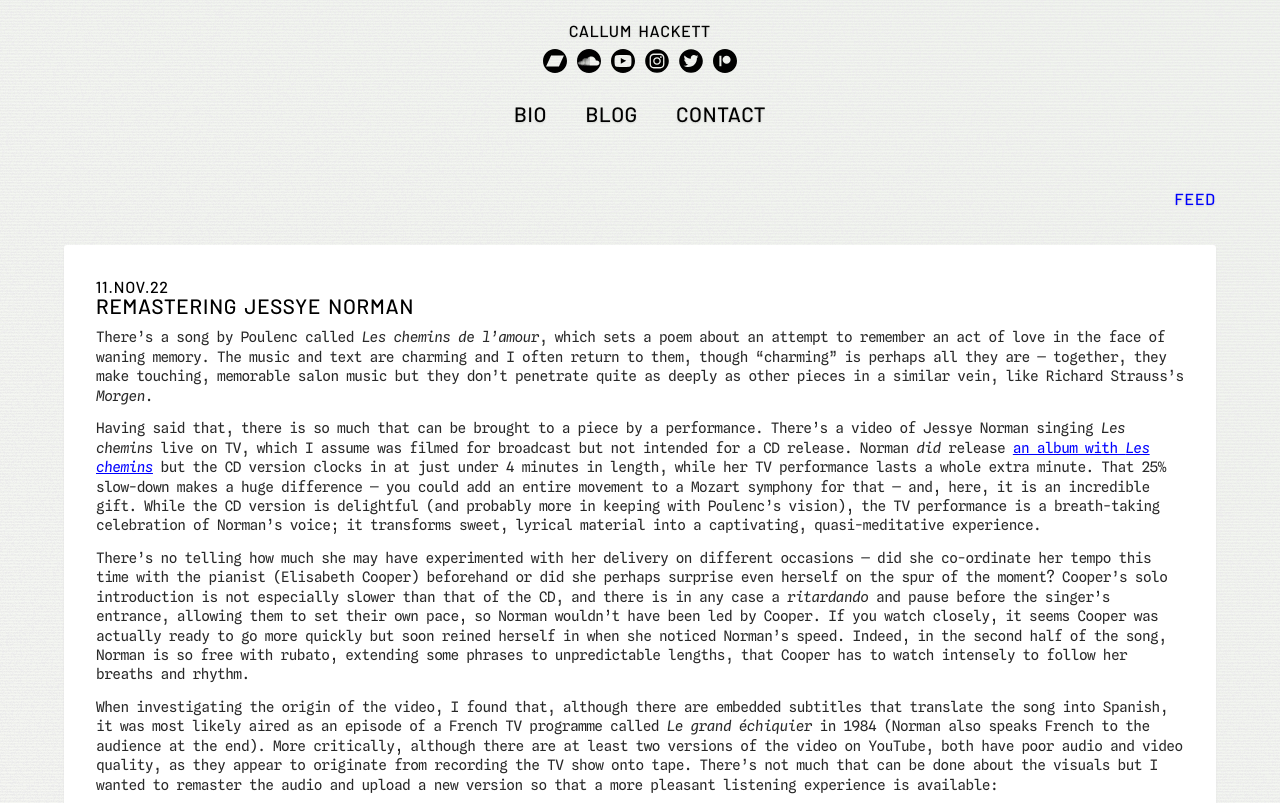
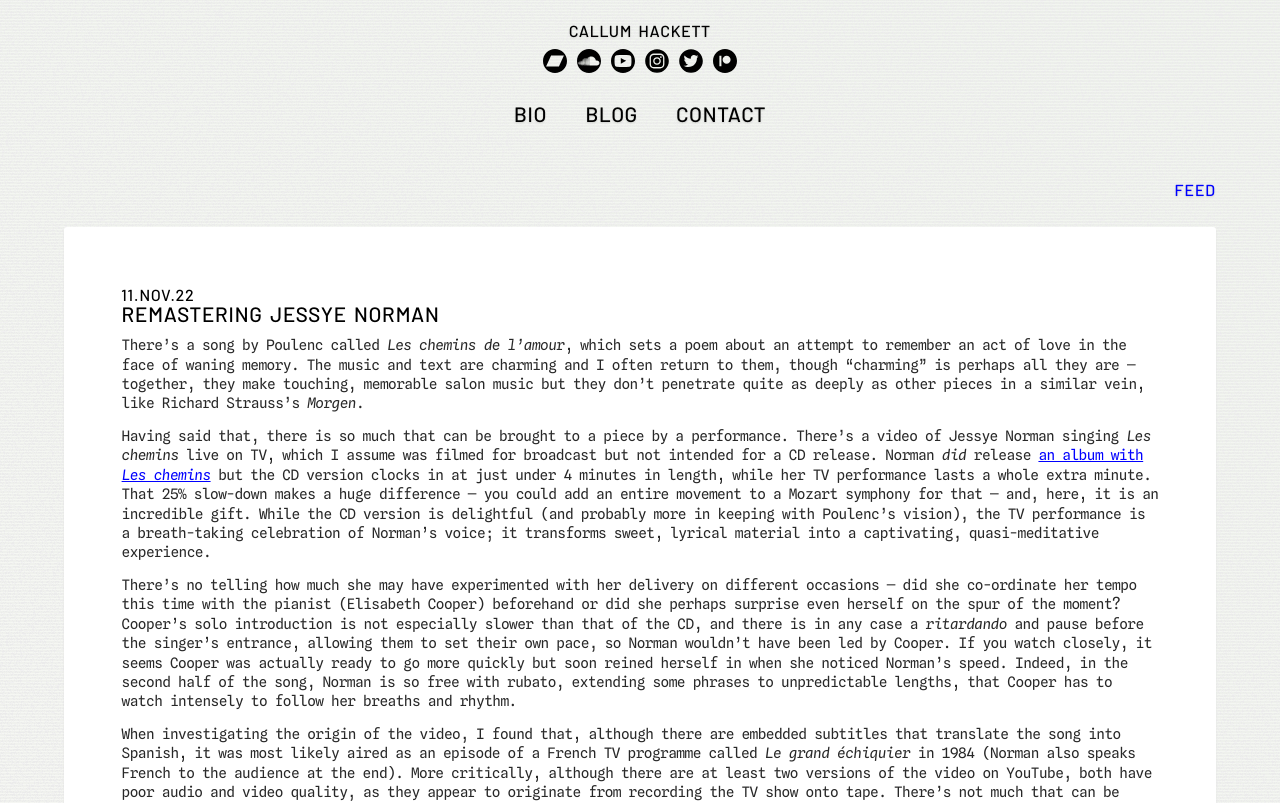
Before and after one commit to callumhackett/callumhackett.github.io, a Jekyll site: the page built from _posts/2022-11-11-jessye-norman-remastered.md, in a window 1280 px wide. Shown: the top 803 px of the page. Built offline with Jekyll 4.4.1, drawn with Linux system fonts in a browser that asks for light colours; comment, search, counter and statistics services are not loaded; grey boxes are pictures that could not be loaded.

Commit message:
fixed mobile issues

```diff
--- a/_layouts/page.html
+++ b/_layouts/page.html
@@ -27,7 +27,7 @@
 </div>
 <div id="mobile-post-tags" class="post-tags">
     {%- for tag in page.tags -%}
-    {% include tag_formatter.html tag=tag %}
+    {% include tag_formatter.html tag=tag %}&#32;
     {%- endfor -%}
 </div>
 <div id="empty-row"></div> <!-- this adds end-screen padding without affecting the auto size of the first row -->
--- a/assets/css/core.css
+++ b/assets/css/core.css
@@ -181,6 +181,6 @@
 }
 @media screen and (max-width: 1365px) {
     ul {
-        padding-left: calc(var(--body-padding * 0.75));
+        padding-left: calc(var(--body-padding) * 0.75);
     }
 }
--- a/assets/css/page.css
+++ b/assets/css/page.css
@@ -2,7 +2,6 @@
 #page-content {
     background: var(--body-background);
     border-radius: var(--border-radius);
-    padding: var(--body-padding);
     box-shadow: var(--bottom-shadow-shape) var(--shadow-light);
     box-sizing: border-box;
 }
@@ -76,6 +75,9 @@
     margin-block-end: var(--body-font-size);
 }
 @media screen and (min-width: 1366px) {
+    #page-content {
+        padding: var(--body-padding);
+    }
     #page-content p {
         text-align: justify;
     }
@@ -108,6 +110,9 @@
     }
 }
 @media screen and (max-width: 1365px) {
+    #page-content {
+        padding: calc((100% - var(--mobile-content-width)) / 2);
+    }
     .youtube {
         position: relative;
         width: 100%;
@@ -121,17 +126,20 @@
         left: 0;
         width: 100%;
         height: 100%;
-        border-radius: var(--body-radius);
+        border-radius: var(--border-radius);
     }
     audio {
         width: 100%;
     }
-    #post-index img, #bio-pic {
-        margin: 0 0 var(--body-line-height);
+    #post-index img, #page-content img {
+        margin: 0 0 calc(var(--body-padding) / 3);
         width: 100%;
     }
     #mobile-post-tags {
-        padding: var(--body-padding) var(--body-padding) 0 var(--body-padding);
+        padding: var(--body-padding) 0 0 0;
+    }
+    #mobile-post-tags .post-tag {
+        padding-right: 10px;
     }
 }
 
--- a/assets/css/variables.css
+++ b/assets/css/variables.css
@@ -29,7 +29,7 @@
     --body-padding: 2em;
     --social-icon-spacing: 5px;
     --mobile-content-width: 90%;
-    --mobile-element-spacing: 4vh;
+    --mobile-element-spacing: 3vh;
     /* Shapes */
     --border-radius: 3px;
 }
```
